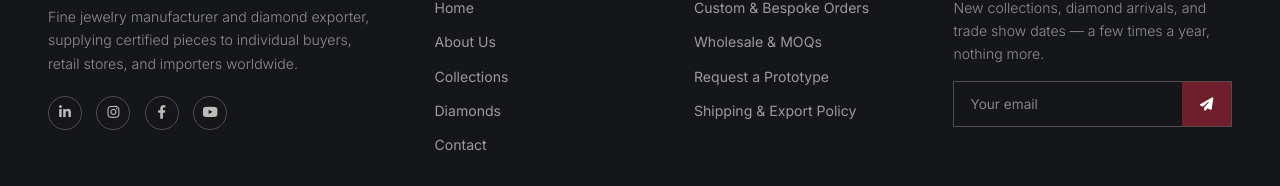
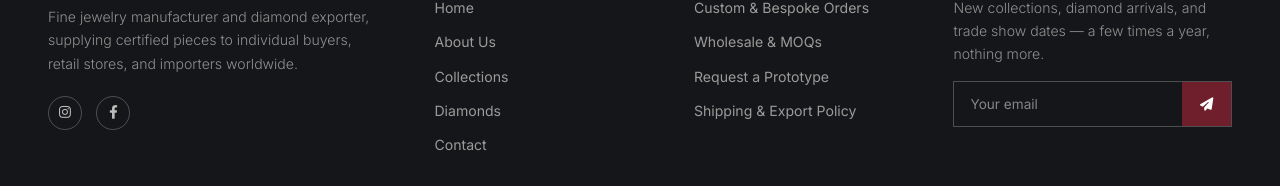
Before and after one commit to anshsutariya-7824/aureliajewels, a Next.js app: page / in a window 1280 px wide. Shown: the part 7476-7662 px from the top of the page. Built offline with nearby package versions, Linux system fonts and the light colour scheme; no server answers.

Commit message:
style: remove LinkedIn and YouTube links from footer

```diff
--- a/components/Footer.js
+++ b/components/Footer.js
@@ -39,17 +39,11 @@ export default function Footer({ settings }) {
                 Fine jewelry manufacturer and diamond exporter, supplying certified pieces to individual buyers, retail stores, and importers worldwide.
               </p>
               <div className="social-links">
-                <a href={settings?.linkedin || "#"} aria-label="LinkedIn" target="_blank" rel="noopener noreferrer">
-                  <i className="fab fa-linkedin-in"></i>
-                </a>
                 <a href={settings?.instagram || "#"} aria-label="Instagram" target="_blank" rel="noopener noreferrer">
                   <i className="fab fa-instagram"></i>
                 </a>
                 <a href={settings?.facebook || "#"} aria-label="Facebook" target="_blank" rel="noopener noreferrer">
                   <i className="fab fa-facebook-f"></i>
-                </a>
-                <a href={settings?.youtube || "#"} aria-label="YouTube" target="_blank" rel="noopener noreferrer">
-                  <i className="fab fa-youtube"></i>
                 </a>
               </div>
             </div>
```
